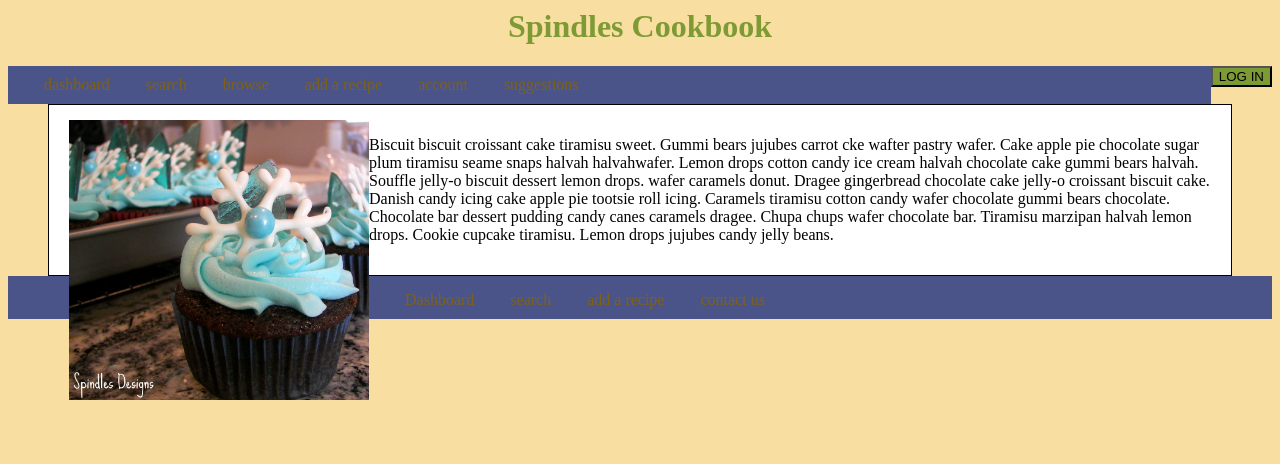
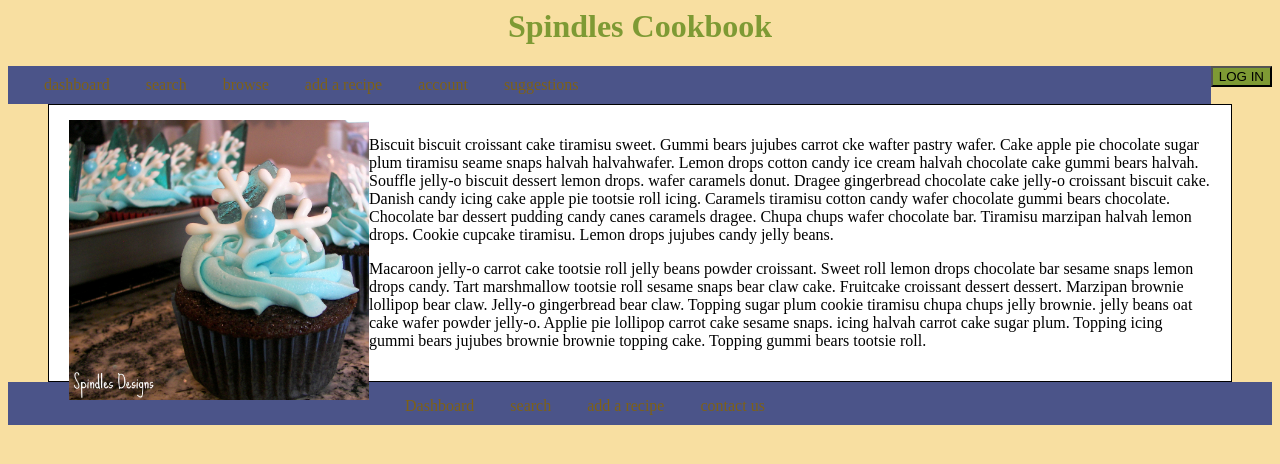
Before and after one commit to maryscott/cookbook, a PHP site: page / in a window 1280 px wide. Shown: the top 464 px of the page. Run offline with PHP 8.4, Linux system fonts and the light colour scheme.

Commit message:
adding more content

```diff
--- a/index.php
+++ b/index.php
@@ -14,6 +14,10 @@
 		<img src="FrozenCupcake1.jpg" alt="cupcake" style="float:left;width:300px">
 		<p>	Biscuit biscuit croissant cake tiramisu sweet. Gummi bears jujubes carrot cke wafter pastry wafer.  Cake apple pie chocolate sugar plum tiramisu seame snaps halvah halvahwafer.  Lemon drops cotton candy ice cream halvah chocolate cake gummi bears halvah.  Souffle jelly-o biscuit dessert lemon drops.  wafer caramels donut.  Dragee gingerbread chocolate cake jelly-o croissant biscuit cake.  Danish candy icing cake apple pie tootsie roll icing.  Caramels tiramisu cotton candy wafer chocolate gummi bears chocolate.  Chocolate bar dessert pudding candy canes caramels dragee.  Chupa chups wafer chocolate bar.  Tiramisu marzipan halvah lemon drops.  Cookie cupcake tiramisu.  Lemon drops jujubes candy jelly beans.
 		</p>
+Macaroon jelly-o carrot cake tootsie roll jelly beans powder croissant.  Sweet roll lemon drops chocolate bar sesame snaps lemon drops candy.  Tart marshmallow tootsie roll sesame snaps bear claw cake.  Fruitcake croissant dessert dessert.  Marzipan brownie lollipop bear claw.  Jelly-o gingerbread bear claw.  Topping sugar plum cookie tiramisu chupa chups jelly brownie.  jelly beans oat cake wafer powder jelly-o.  Applie pie lollipop carrot cake sesame snaps.  icing halvah carrot cake sugar plum.  Topping icing gummi bears jujubes brownie brownie topping cake.  Topping gummi bears tootsie roll.
+		<p>
+
+		</p>
 	</div>
 	<div id="footer1">
 
```
